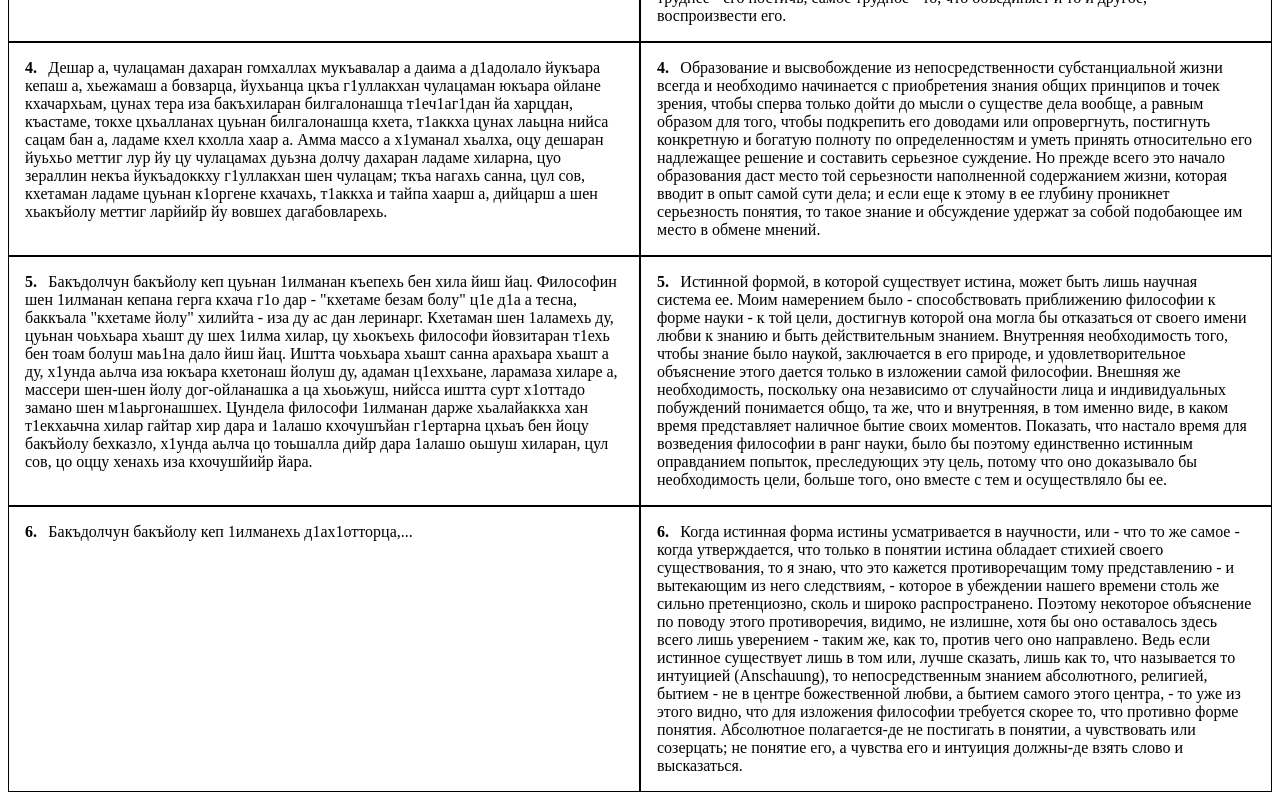
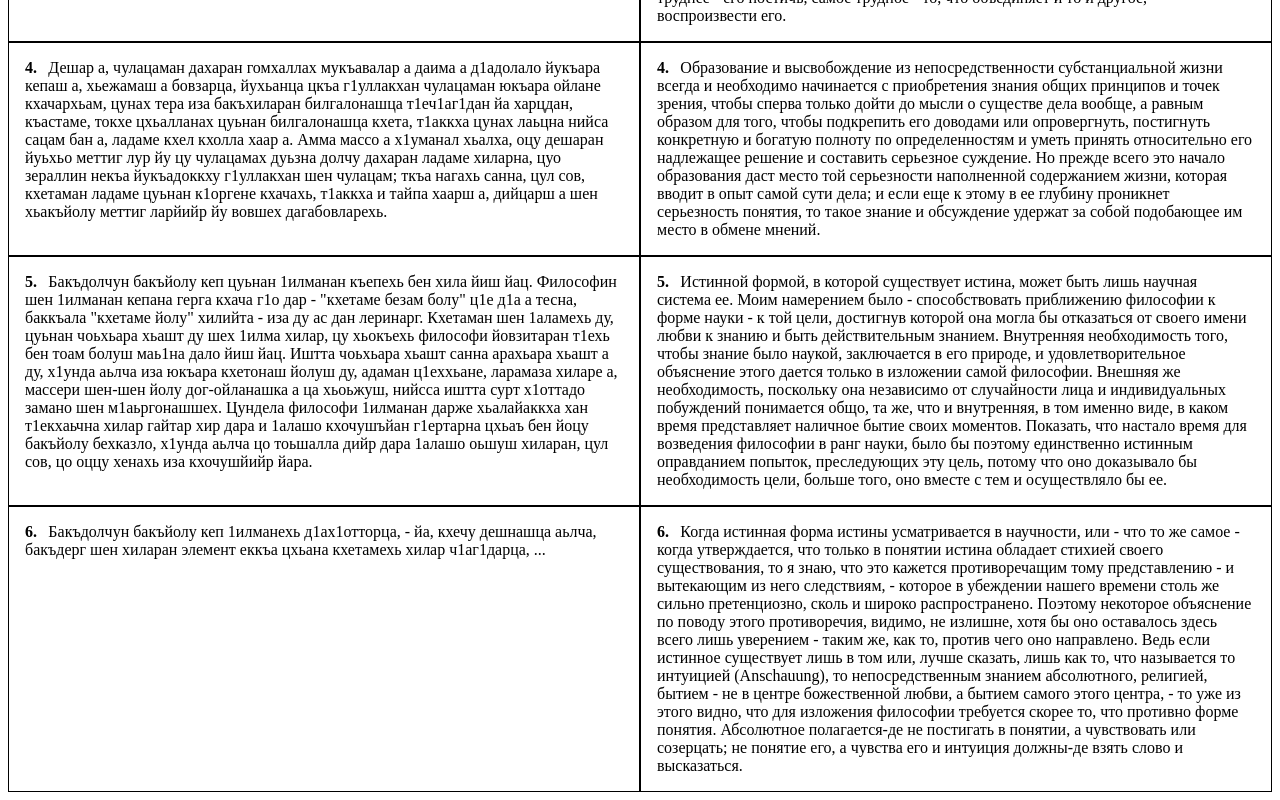
Before and after one commit to bumbari/hegel, a plain HTML site: page index.html in a window 1280 px wide. Shown: the part 1480-2280 px from the top of the page. Drawn offline with Linux system fonts and the light colour scheme.

Commit message:
test push from tortoise

```diff
--- a/index.html
+++ b/index.html
@@ -102,7 +102,7 @@ Die wahre Gestalt, in welcher die Wahrheit existiert, kann allein das wissenscha
 <div class="div-row">
 	<div class="div-ce" lang="ce">
 		<span class="nn">6.</span>
-Бакъдолчун бакъйолу кеп 1илманехь д1ах1отторца,...
+Бакъдолчун бакъйолу кеп 1илманехь д1ах1отторца, - йа, кхечу дешнашца аьлча, бакъдерг шен хиларан элемент еккъа цхьана кхетамехь хилар ч1аг1дарца, ...
 	</div>
 	<div class="div-ru" lang="ru">
 		<span class="nn">6.</span>
```
